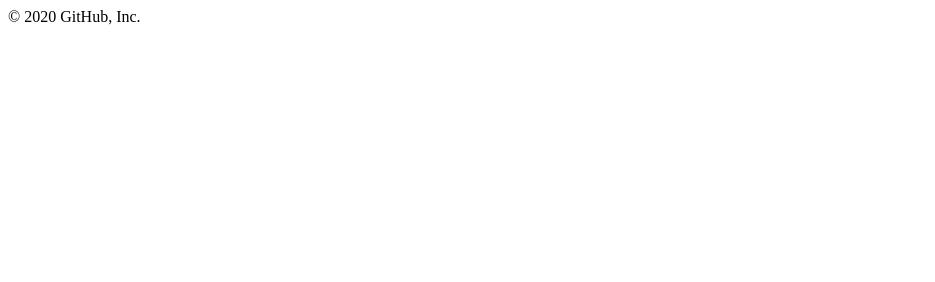
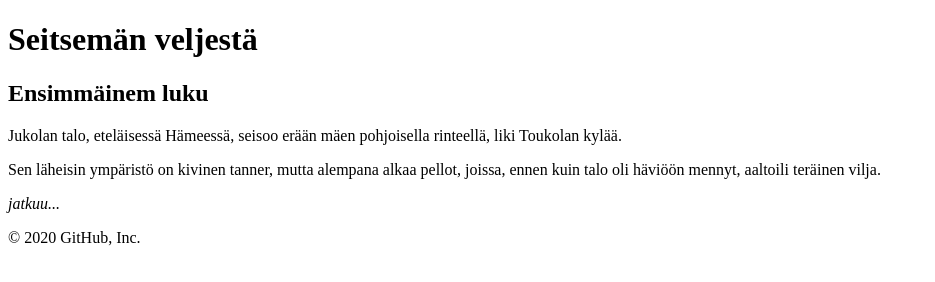
Before and after one commit to leipomalla/lapio_website, a plain HTML site: page index.html in a window 1280 px wide. Shown: the whole page, without its empty margins (0-935 px from the left). Drawn offline with Linux system fonts and the light colour scheme.

Commit message:
Osa 3. Toinen tehtävä

```diff
--- a/index.html
+++ b/index.html
@@ -7,8 +7,11 @@
 </head>
 
 <body>
-    <!--Tee tehtävät tänne-->
-</body>
+    <h1>Seitsemän veljestä</h1>
+    <h2>Ensimmäinem luku</h2>
+    <p>Jukolan talo, eteläisessä Hämeessä, seisoo erään mäen pohjoisella rinteellä, liki Toukolan kylää.</p>
+    <p>Sen läheisin ympäristö on kivinen tanner, mutta alempana alkaa pellot, joissa, ennen kuin talo oli häviöön mennyt, aaltoili teräinen vilja.</p>
+<p><i>jatkuu...</i></p></body>
 
 </html>
 © 2020 GitHub, Inc.
```
